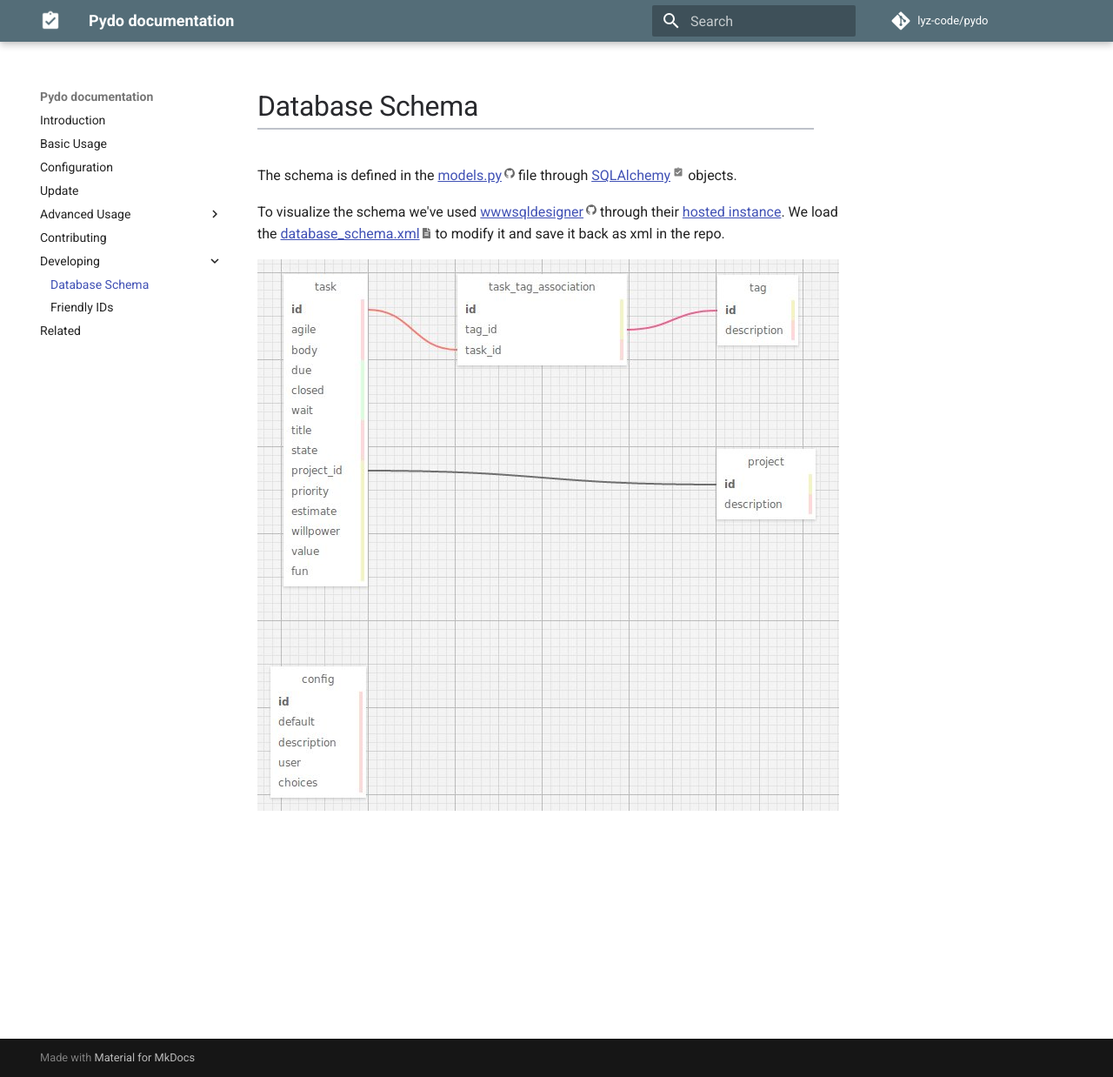
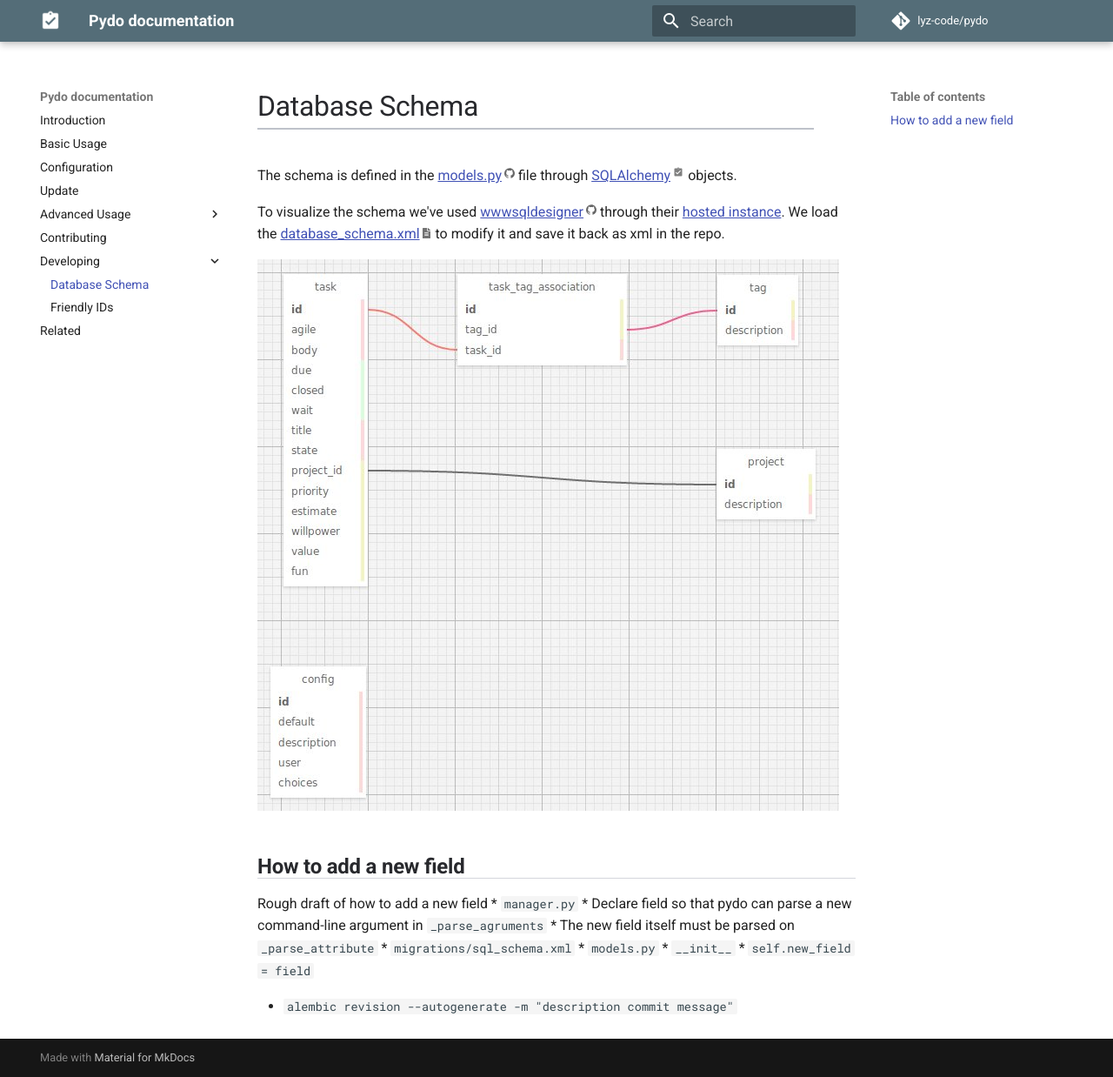
Before and after one commit to lyz-code/pydo, an MkDocs documentation site: the page built from docs/docs/developing/database_schema.md, in a window 1280 px wide and 1238 px high. Shown: the whole window at 87% size. Built offline with MkDocs 1.6.1 and Material for MkDocs 9.7.7, drawn with Linux system fonts in a browser that asks for light colours; comment, search, counter and statistics services are not loaded.

Commit message:
docs How to add a field to database schema

```diff
--- a/docs/docs/developing/database_schema.md
+++ b/docs/docs/developing/database_schema.md
@@ -17,3 +17,15 @@ To visualize the schema we've used
 to modify it and save it back as xml in the repo.
 
 ![](../../images/database_schema.jpg)
+
+# How to add a new field
+Rough draft of how to add a new field
+* `manager.py`
+  * Declare field so that pydo can parse a new command-line argument in  `_parse_agruments`
+  * The new field itself must be parsed on `_parse_attribute`
+* `migrations/sql_schema.xml`
+* `models.py`
+  * `__init__`
+  * `self.new_field = field`
+
+* `alembic revision --autogenerate -m "description commit message"`
```
